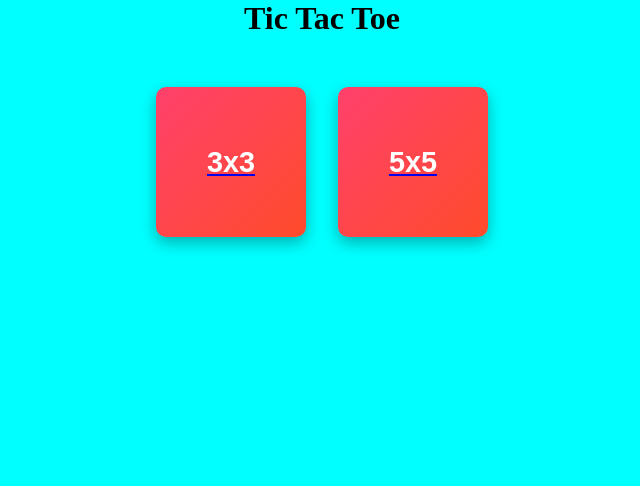
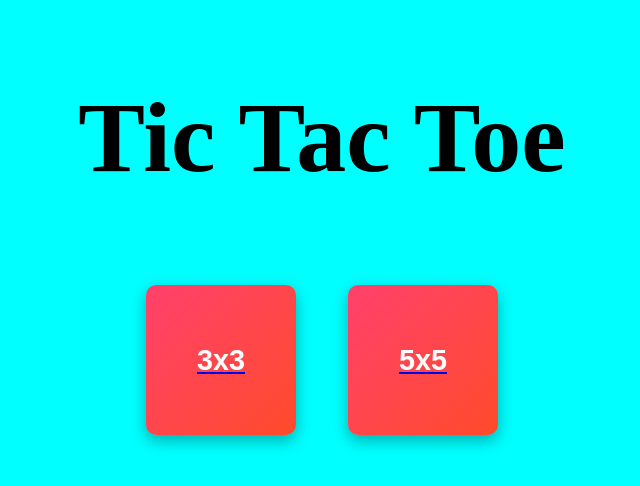
Before and after one commit to gaddamphaneendra/tic-tac-toe, a plain HTML site: page index.html in a window 1280 px wide. Shown: the whole page, without its empty margins (318-958 px from the left). Drawn offline with Linux system fonts and the light colour scheme.

Commit message:
Update index.html

```diff
--- a/index.html
+++ b/index.html
@@ -7,14 +7,14 @@
     <link rel="stylesheet" href="index.css">
 </head>
 <body>
-    <h1>Tic Tac Toe</h1>
+    <h1 style="font-size: 100px; margin: 80px;" >Tic Tac Toe</h1>
     <div class="index">
         <div class="home">
             <a href="index3x3.html">
-                <button class="matrix">3x3</button>
+                <button class="matrix"style="margin: 10px;">3x3</button>
             </a>
             <a href="index5x5.html">
-                <button class="matrix">5x5</button>
+                <button class="matrix"style="margin: 10px;">5x5</button>
             </a>
 
 
```
